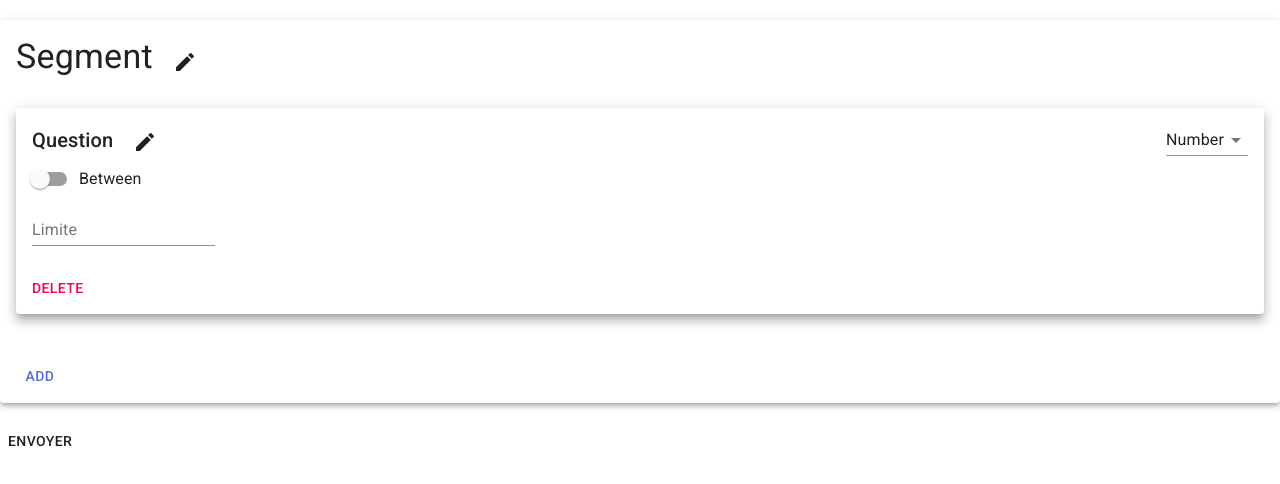
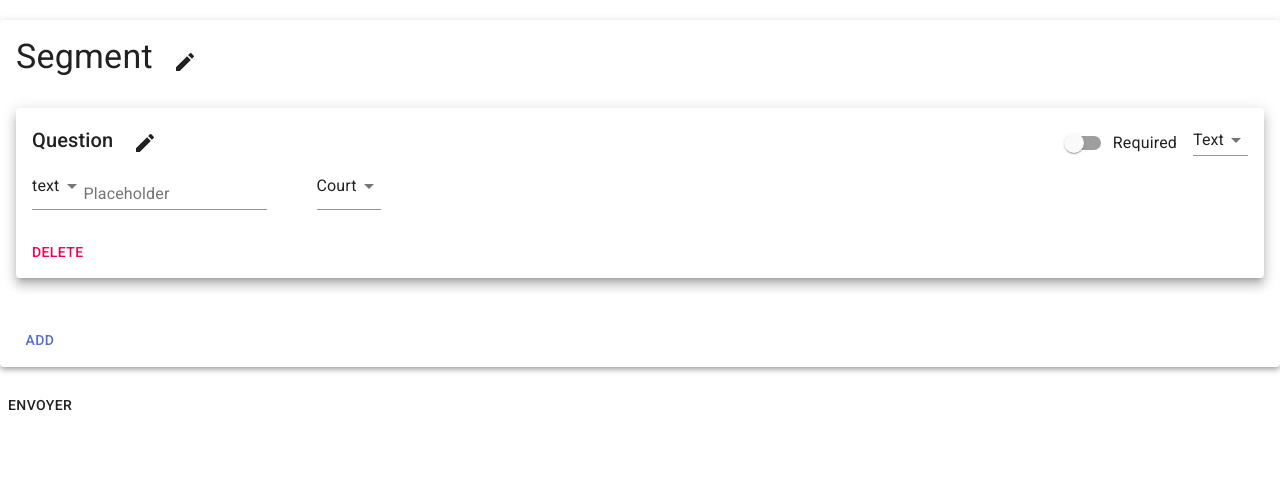
Before and after one commit to SN-DAI18-20/Formol, a Next.js app in the folder app-dashboard/: page /components/segments in a window 1280 px wide. Shown: the top 484 px of the page. Built offline with nearby package versions, Linux system fonts and the light colour scheme.

Commit message:
Adding required parameter

```diff
--- a/app-dashboard/pages/components/question.jsx
+++ b/app-dashboard/pages/components/question.jsx
@@ -9,7 +9,9 @@ import Button from '@material-ui/core/Button';
 import Select from '@material-ui/core/Select';
 import MenuItem from '@material-ui/core/MenuItem';
 import FormControl from '@material-ui/core/FormControl';
+import FormControlLabel from '@material-ui/core/FormControlLabel';
 import Create from '@material-ui/icons/Create';
+import Switch from '@material-ui/core/Switch';
 
 import Text from './input-type/text';
 import Number from './input-type/number';
@@ -42,7 +44,7 @@ const useStyle = makeStyles({
     }
 })
 
-export default ({ deleteQuestion, changeType, type, id, bringBackState }) => {
+export default ({ deleteQuestion, changeType, type, id, bringBackState, required, toggleRequired }) => {
 
     const { header, questionType } = useStyle();
 
@@ -56,17 +58,17 @@ export default ({ deleteQuestion, changeType, type, id, bringBackState }) => {
     const renderChoosedQuestion = (choosedQuestion) => {
       switch (choosedQuestion) {
         case "Number":
-            return <Number bringBackState={state => bringBackState(state, id, type)} />;
+            return <Number bringBackState={state => bringBackState(state, required, id, type)} />;
         case "Text":
-            return <Text bringBackState={state => bringBackState(state, id)} />;
+            return <Text bringBackState={state => bringBackState(state, required, id, type)} />;
         case "CheckBox":
-            return <CheckBox bringBackState={state => bringBackState(state, id)} />;
+            return <CheckBox bringBackState={state => bringBackState(state, required, id, type)} />;
         case "Range":
-            return <Range bringBackState={state => bringBackState(state, id)} />;
+            return <Range bringBackState={state => bringBackState(state, required, id, type)} />;
         case "Selector":
-            return <Selector bringBackState={state => bringBackState(state, id)} />;
+            return <Selector bringBackState={state => bringBackState(state, required, id, type)} />;
         case "Date":
-            return <Date bringBackState={state => bringBackState(state, id)} />;
+            return <Date bringBackState={state => bringBackState(state, required, id, type)} />;
         default:
             break;
     }
@@ -75,7 +77,7 @@ export default ({ deleteQuestion, changeType, type, id, bringBackState }) => {
     const handleSelect = (selectedValue) => {
         setSelected(selectedValue)
         chooseAQuestion(selectedValue)
-        changeType(selectedValue)
+        changeType(selectedValue, id, required)
     }
 
     return (
@@ -83,6 +85,8 @@ export default ({ deleteQuestion, changeType, type, id, bringBackState }) => {
                 <CardContent>
                     <div className={header}>
                         <QuestionTitle/>
+                        <div>
+                          <FormControlLabel label="Required" control={<Switch onChange={({target}) => toggleRequired(target.checked, type, id)} value={required} />} />
                           <FormControl>
                             <Select
                               value={selected}
@@ -96,6 +100,7 @@ export default ({ deleteQuestion, changeType, type, id, bringBackState }) => {
                               <MenuItem value="Date" children="Date" />
                             </Select>
                           </FormControl>
+                        </div>
                     </div>
                     <div className={questionType}>
                 {
--- a/app-dashboard/pages/components/segments.jsx
+++ b/app-dashboard/pages/components/segments.jsx
@@ -43,11 +43,11 @@ export default () => {
 	const { paperStyle, option } = useStyle();
 
 	const [ id, setId ] = React.useState(1);
-  const [ questions, setQuestions ] = React.useState([ { id: 0, type: 'Number' } ]);
+  const [ questions, setQuestions ] = React.useState([ { id: 0, type: 'Text', required:false } ]);
 
-  const bringBackState = (state, id, type) => {
+  const bringBackState = (state, id, type, required) => {
     const findedStateIndex = questions.findIndex(question => question.id === id)
-    questions.splice(findedStateIndex, 1, { id, type, state })
+    questions.splice(findedStateIndex, 1, { id, type, state, required })
     setQuestions([...questions])
   }
 
@@ -56,15 +56,19 @@ export default () => {
     console.info("all that shit", questions)
   }
 
-  const changeType = (type, id) => {
+  const changeType = (type, id, required) => {
     const findedQuestionIndex = questions.findIndex(choosed => choosed.id === id)
-    questions.splice(findedQuestionIndex, 1, { id, type })
+    questions.splice(findedQuestionIndex, 1, { id, type, required })
     setQuestions([...questions])
+  }
+  const toggleRequired = (required, type, id) => {
+    const findedQuestionIndex = questions.findIndex(choosed => choosed.id === id)
+    questions.splice(findedQuestionIndex, 1, { id, type, required })
   }
 
 	const addQuestion = () => {
 		setId(id + 1);
-		setQuestions([ ...questions, { id, type: 'Number' } ]);
+		setQuestions([ ...questions, { id, type: 'Text', required: false } ]);
 	};
 
 	const deleteQuestion = (QuestionID) => {
@@ -72,7 +76,8 @@ export default () => {
       return id !== QuestionID;
     })
 		setQuestions([...questionWithDeletedOne]);
-	};
+  };
+
 
 	return (
 		<div style={{height: '100%'}} >
@@ -80,13 +85,15 @@ export default () => {
 				<CardContent>
 					<InputTitle />
 					{questions.map((choosedQuestion, index) => {
-            const { id, type } = choosedQuestion;
+            const { id, type, required } = choosedQuestion;
 						return (
                 <Question
-                  bringBackState={(stateToBringBack) => bringBackState(stateToBringBack, id, type)}
+                  bringBackState={(stateToBringBack, required) => bringBackState(stateToBringBack, id, type, required)}
                   key={`question-${index}`}
                   id={id}
-                  changeType={typeToChange => changeType(typeToChange, id)}
+                  required={required}
+                  toggleRequired={(checked) => toggleRequired(checked, type, id)}
+                  changeType={(typeToChange, id, required) => changeType(typeToChange, id, required)}
                   type={type}
                   deleteQuestion={() => deleteQuestion(id)}
                 />
```
Lines whose indentation alone changed are shown as unchanged.
